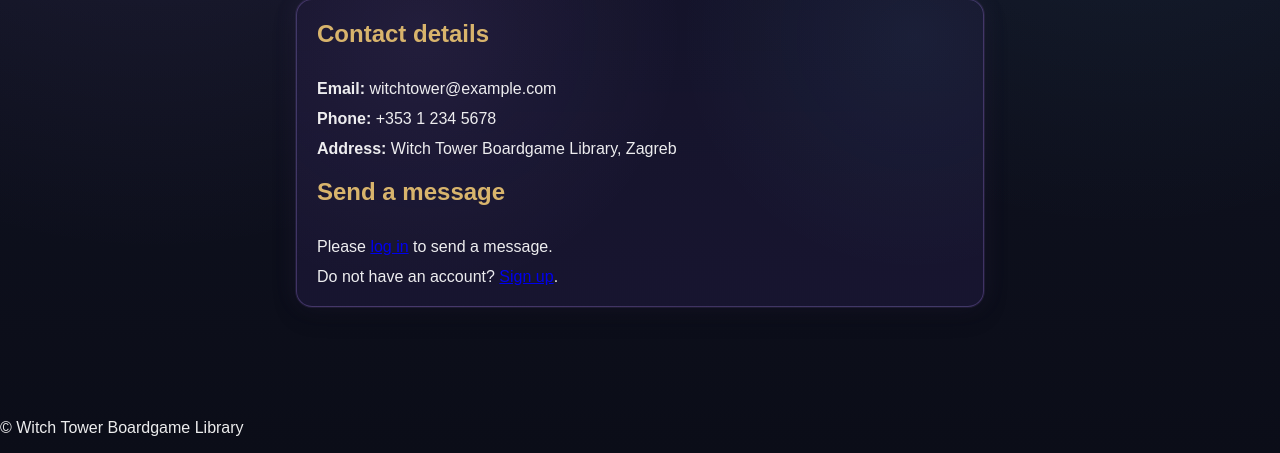
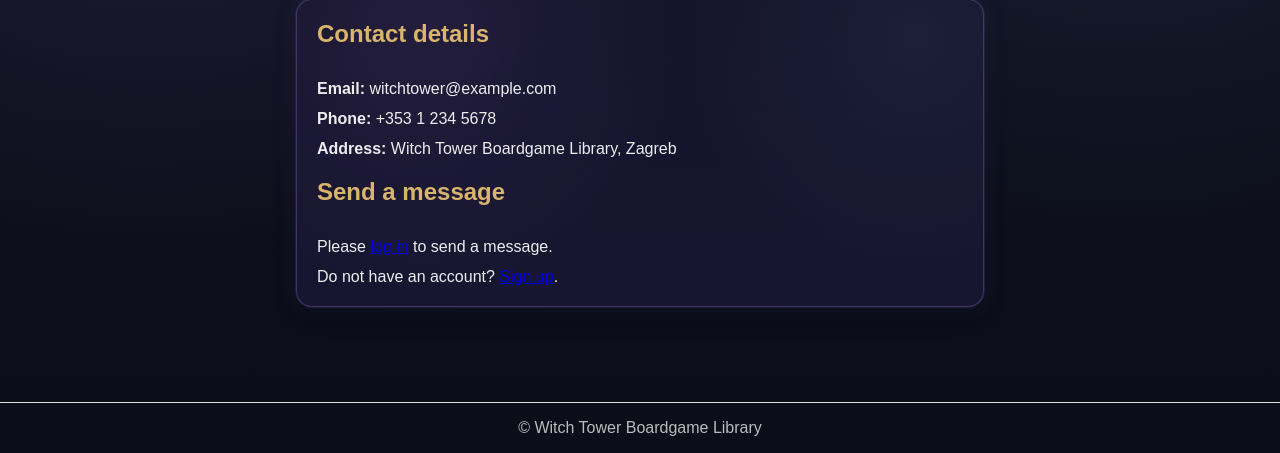
Before and after one commit to Agnogh/WitchTowerBoardgameLibrary, a Django app: page /games/contact/ in a window 1280 px wide. Shown: the part 347-800 px from the top of the page. Run offline with Django 5.2, Linux system fonts and the light colour scheme.

Commit message:
targeting specific element in footer + partially solving disproportional fonts between drop down on 'contact page' form with the rest of the UI

```diff
--- a/static/css/styles.css
+++ b/static/css/styles.css
@@ -228,13 +228,17 @@ body {
 }
 
 /* footer (just copyright for now) */
-.site-footer {
+.witch_tower_footer {
   /* padding: 12px 16px; */
   padding: var(--wtl-space-4);
   border-top: 1px solid var(--wtl-divider-1);
   /* Katarina wants it centered and not on the left side */
   text-align: center;
   color: var(--wtl-text-secondary);
+}
+
+.witch_tower_footer p {
+  margin: 0;
 }
 
 .witch_tower_header-header {
@@ -378,6 +382,11 @@ body {
   text-overflow: ellipsis;  /* any excess show as ellipsis (truncated) */
   white-space: nowrap;  /* to not wrap in 2nd line */
   /* Pavel rulez ! */
+
+  /* To help with disproportional scaling */
+  font: inherit;
+  font-size: 0.85rem;  /*EXPERIMENTAL - Might need adjustments */
+  line-height: 1.3;  /* 1.1 minimum, 1.4 max */
   background-image:
     linear-gradient(45deg, transparent 50%, var(--wtl-text-primary) 50%),
     linear-gradient(135deg, var(--wtl-text-primary) 50%, transparent 50%);
```
